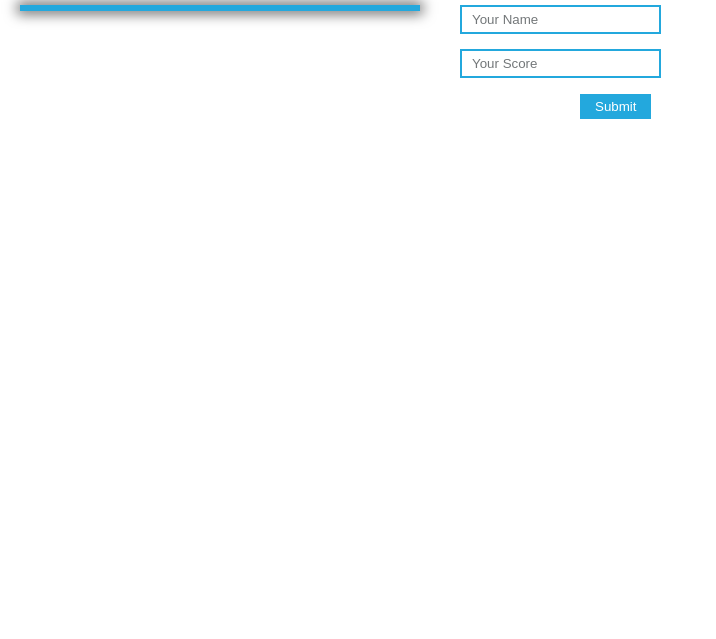
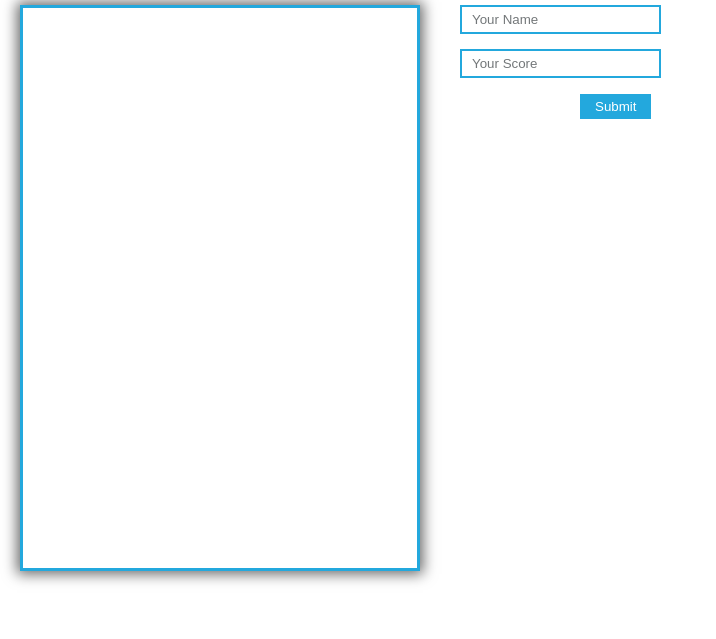
Before and after one commit to BenjaminSemah/leaderboard, a website built with webpack: page src/index.html in a window 1280 px wide. Shown: the part 161-800 px from the top of the page, without its empty margins (0-716 px from the left). Built offline with nearby package versions, Linux system fonts and the light colour scheme; no server answers.

Commit message:
Make leaderboard scrollable

```diff
--- a/src/index.html
+++ b/src/index.html
@@ -14,9 +14,11 @@
           <h2>Recent Scores</h2>
           <button id="refresh-btn" type="button">Refresh</button>
         </div>
-        <ul id="score-board">
-          <!-- Scores Generated Dynamically with JS -->
-        </ul>
+        <div class="fixed-scores-container">
+          <ul id="score-board">
+            <!-- Scores Generated Dynamically with JS -->
+          </ul>
+        </div>
       </div>
       <div class="form-container">
         <h2>Add your Score</h2>
--- a/src/modules/lead-api.js
+++ b/src/modules/lead-api.js
@@ -14,7 +14,7 @@ export const getScores = async () => {
   sortedScores.forEach((player) => {
     scoreHTML
     += `
-    <li class="single-score">
+    <li class="single-score scrollable">
       <p class="name">${player.user}</p>
       <p class="score">${player.score}</p>
     </li>
--- a/src/style.css
+++ b/src/style.css
@@ -38,6 +38,10 @@ h2 {
   justify-content: space-between;
 }
 
+.fixed-scores-container {
+  height: 100%;
+}
+
 #score-board {
   list-style: none;
   border: 3px solid rgb(35, 168, 221);
@@ -45,6 +49,10 @@ h2 {
   margin: 0;
   -webkit-box-shadow: 0 0 13px 3px rgba(0, 0, 0, 0.6);
   box-shadow: 0 0 13px 3px rgba(0, 0, 0, 0.6);
+  display: flex;
+  flex-direction: column;
+  height: 70vh;
+  overflow-y: auto;
 }
 
 .single-score {
```
